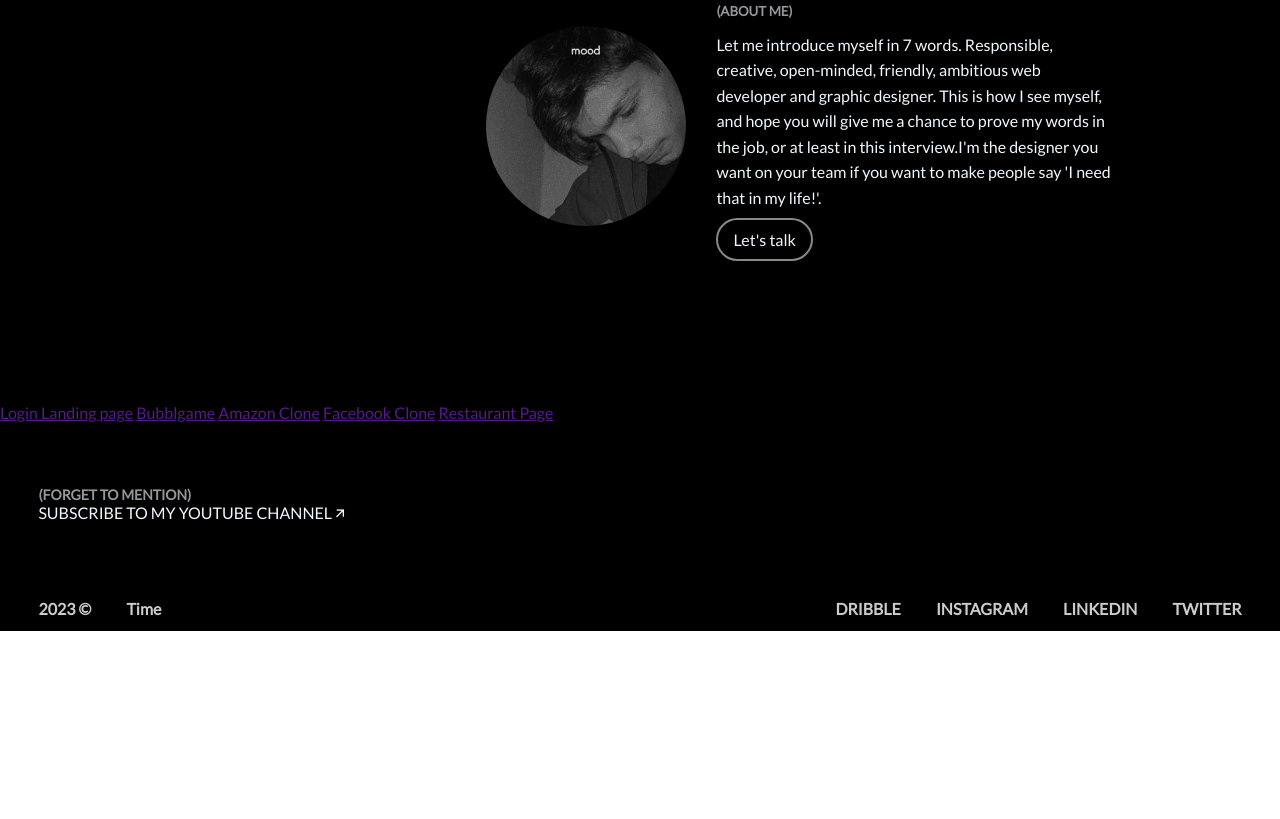
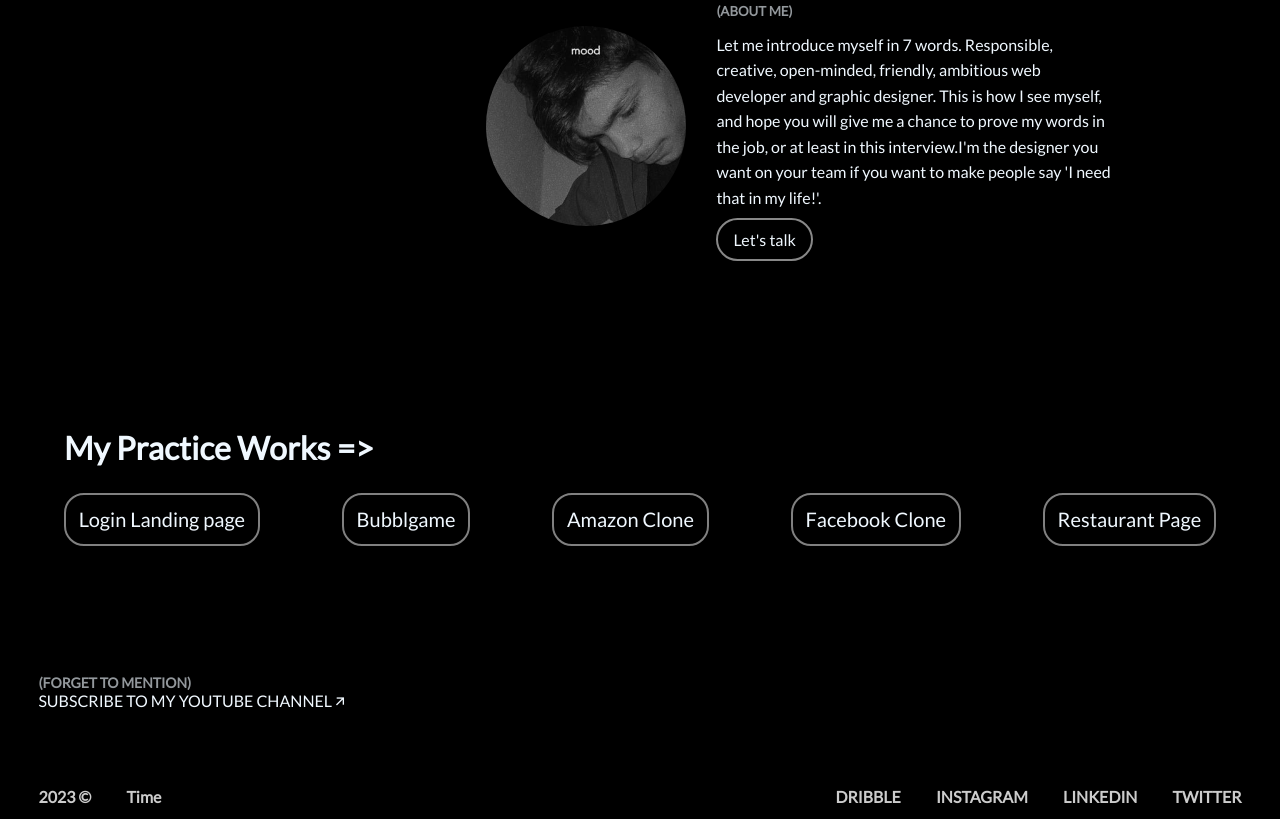
Before and after one commit to Nirmalsapkota/Portfolio, a plain HTML site: page index.html in a window 1280 px wide. Shown: the part 1928-2747 px from the top of the page. Before the commit the page ends 2559 px from the top, so only its background shows below. Drawn offline with nearby package versions, Linux system fonts and the light colour scheme; a script that the page names is missing.

Commit message:
Add files via upload

```diff
--- a/style.css
+++ b/style.css
@@ -260,3 +260,30 @@ html,body{
     align-items: center;
 
 }
+
+.mywork{
+    color: aliceblue;
+    padding: 5vw;
+}
+.links{
+
+    margin-top: 2vw;
+    display: flex;
+    align-items: center;
+    justify-content: space-between;
+    flex-wrap: nowrap;
+}
+.links a{
+    padding: 1vw;
+    color: aliceblue;
+    text-decoration: none;
+    font-size: 20px;
+    border: 2px solid gray;
+    border-radius: 20px;
+    transition: all cubic-bezier(0.19, 1, 0.22, 1).8s;
+
+}
+.hover a:hover{
+    background-color: #fff;
+    color: black;
+}
```
